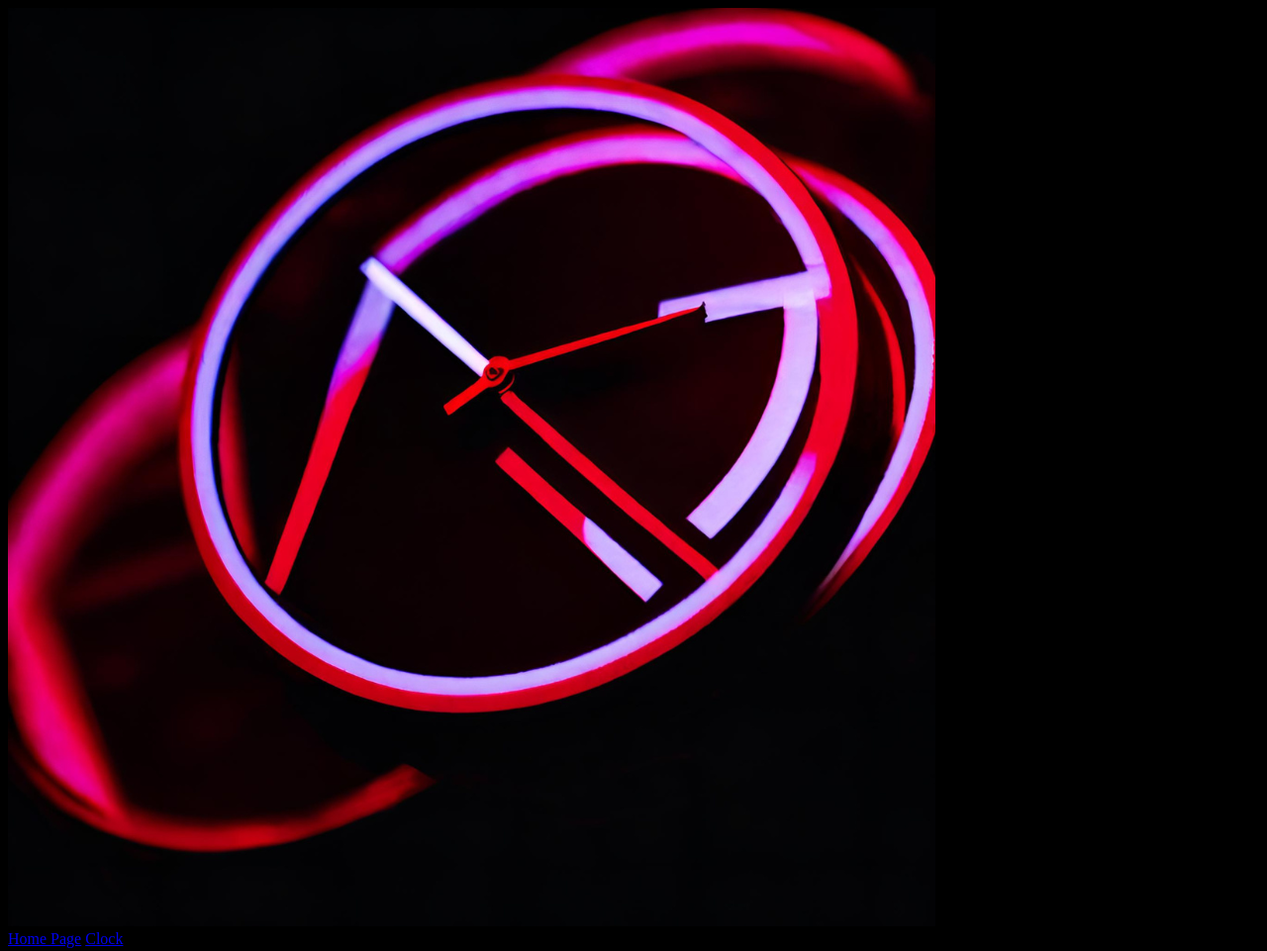
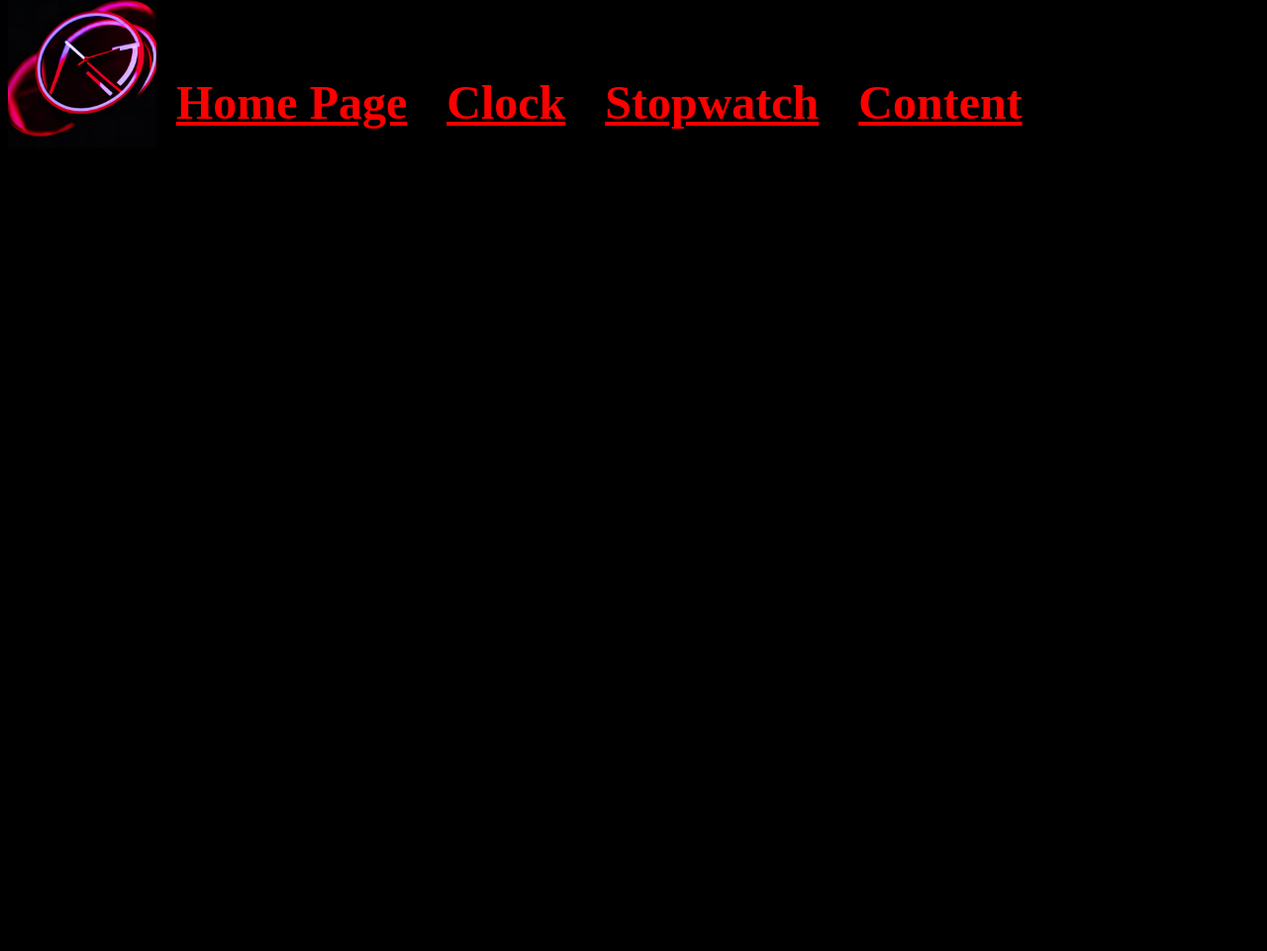
Before and after one commit to gabene56/MCOO-104_TermProject, a plain HTML site: page Home.html in a window 1280 px wide. Shown: the whole page at 99% size. After the commit the page ends 800 px from the top, so only its background shows below. Drawn offline with Linux system fonts and the light colour scheme.

Commit message:
Add files via upload

```diff
--- a/Clock_styles.css
+++ b/Clock_styles.css
@@ -15,3 +15,32 @@ header  > div{
    text-align: center;
    color: red;
 }
+
+body > header img{
+   float: left;
+   width: 150px;
+   height: 150px;
+}
+
+body > header nav li{
+   display: inline;
+   float: left;
+   vertical-align: top;
+   padding: 20px;
+   font-size: xx-large;
+}
+
+body > header nav {
+   overflow: hidden;
+   position: absolute;
+   top: 0;
+   width: 100%;
+}
+
+li a{
+   color: red;
+}
+
+li a:hover, li a:visited {
+   color: rgb(255, 153, 255);
+}
--- a/Home.html
+++ b/Home.html
@@ -3,21 +3,25 @@
 <head>
     <meta charset="UTF-8">
     <title>TIME</title>
-    <meta name="viewport" content="width=device-width, initial-scale=1" />
+    <meta name="keywords" content="stopwatch, clock, time"/>
     <link href="Clock_styles.css" rel="stylesheet"/>
 
 </head>
+<body>
+    <header>
 
-<header>
-    <img src="logo.png" alt="TIME"/>
+        <nav>
+            <img src="logo.png" alt="TIME"/>
+            <ul>
+                <li><a href="Home.html"><h1>Home Page</h1></a></li>
+                <li><a href="Clock.html"><h1>Clock</h1></a></li>
+                <li><a href="Stopwatch.html"><h1>Stopwatch</h1></a></li>
+                <li><a href="Content.html"><h1>Content</h1></a></li>
+            </ul>
+        </nav>
 
-</header>
-<body>
-    <nav>
-        <a href="Home.html">Home Page</a>
-        <a href="Clock.html">Clock</a>
+    </header>
 
 
-    </nav>
 </body>
 </html>
```
Also changed, not shown: clock.js (+8 -3 lines).
